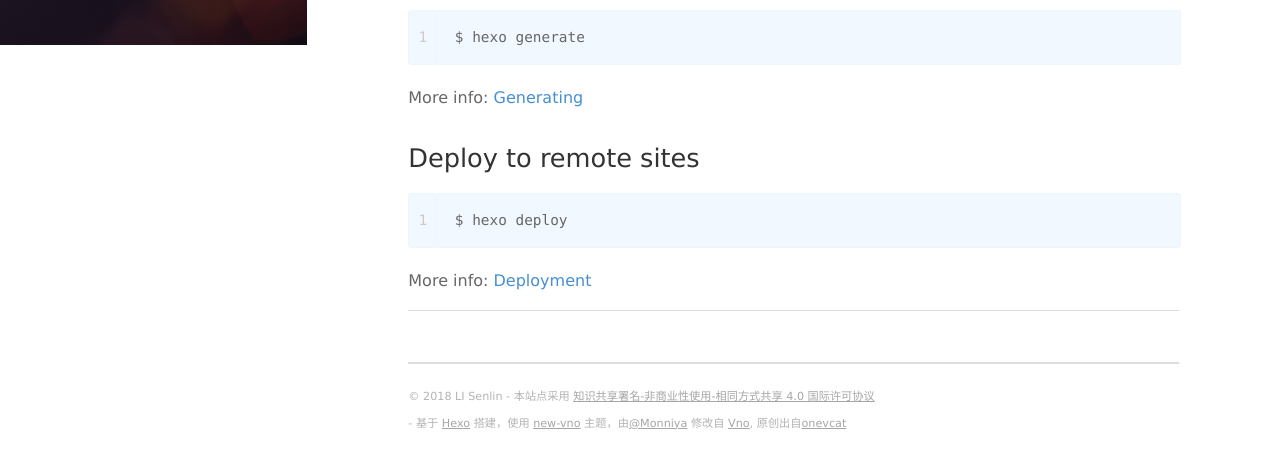
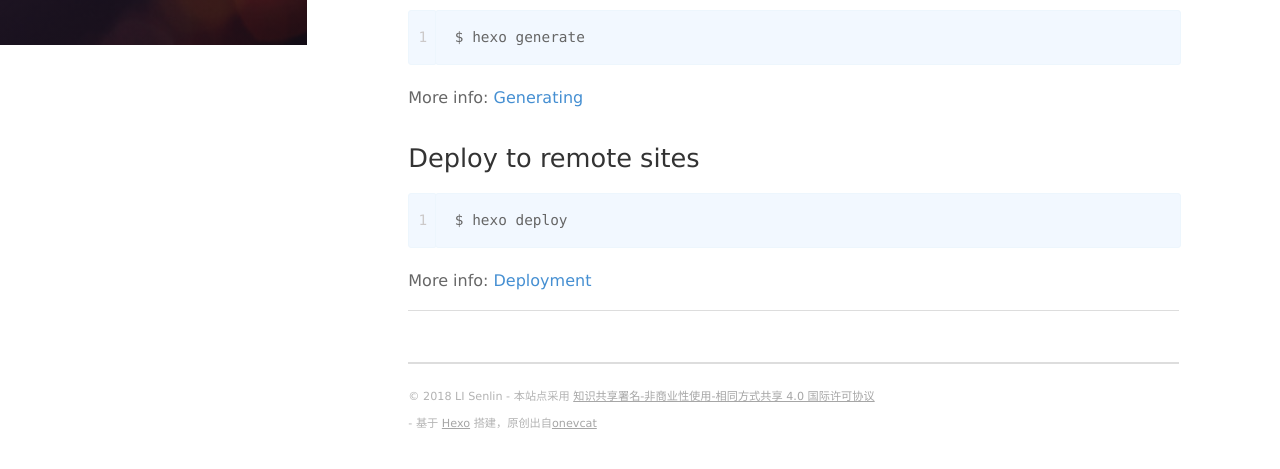
Before and after one commit to lisenlinSIRB/lisenlinSIRB.github.io, a plain HTML site: page 2018/01/30/hello-world/index.html in a window 1280 px wide. Shown: the part 755-1224 px from the top of the page. Drawn offline with nearby package versions, Linux system fonts and the light colour scheme; some packages are replaced by stand-ins of ours; a script that the page names is missing.

Commit message:
Site updated: 2018-01-30 04:32:41

```diff
--- a/2018/01/30/hello-world/index.html
+++ b/2018/01/30/hello-world/index.html
@@ -173,7 +173,7 @@
 
     </span>
     <span class="footer__copyright">
-             - 基于 <a href="http://hexo.io">Hexo</a> 搭建，使用 <a href="https://github.com/monniya/hexo-theme-new-vno ">new-vno</a> 主题，由<a href="https://monniya.com ">@Monniya</a> 修改自 <a href="https://github.com/lenbo-ma/hexo-theme-vno" target="_blank">Vno</a>, 原创出自<a href="http://github.com/onevcat/vno" target="_blank">onevcat</a>
+             - 基于 <a href="http://hexo.io">Hexo</a> 搭建，原创出自<a href="http://github.com/onevcat/vno" target="_blank">onevcat</a>
          </span>
 
 
```
Also changed, not shown: archives/2018/01/index.html (+1 -1 lines), archives/2018/index.html (+1 -1 lines), archives/index.html (+1 -1 lines), index.html (+1 -1 lines).
